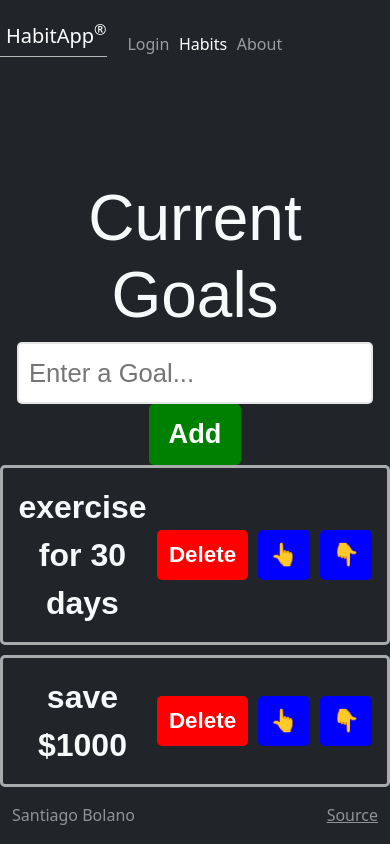
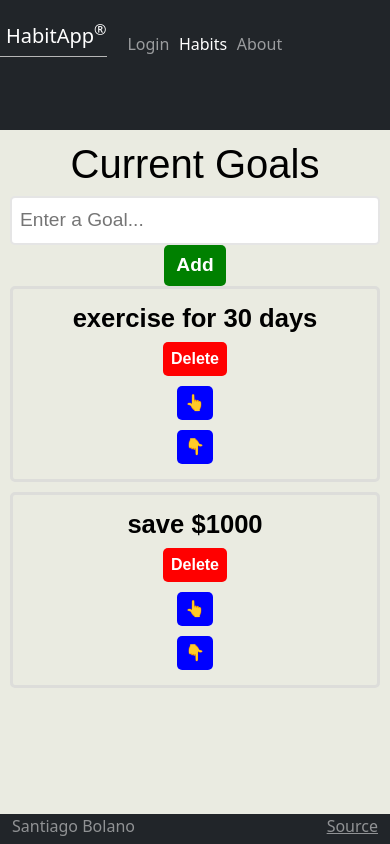
Before and after one commit to santiago28b/startup1, a React (Vite) app in the folder startup/: page /habits in a window 390 px wide. Built offline with nearby package versions, Linux system fonts and the light colour scheme.

Commit message:
imporved css

```diff
--- a/startup/src/about/about.jsx
+++ b/startup/src/about/about.jsx
@@ -3,16 +3,17 @@ import React from 'react';
 export function About() {
   return (
     <main className='container-fluid bg-secondary text-center'>
-        <p className="lead"> </p>
+        <p className="lead" style={{color:"black"}} >
         Habit App is a web app that you can use to manage and track your goal and habits. In this app you will be able to create a new goal and track them, you can see how other people makes new goals and you can set a time to complete them days or weeks.
-        <p className="h1">Motivational quote of the day</p>
+        </p>
+        <p className="h1" style={{color:"black"}}>Motivational quote of the day</p>
 
         <hr></hr>
         <img src="https://www.campervannewzealand.co.nz/assets/img/blog/444/Mount_Taranaki.jpg" className="img-fluid" alt="landscape"></img>
         <br></br>
         <figure className="text-center">
             <blockquote className="blockquote">
-              <p>"Success is not the key to happiness. Happiness is the key to success. If you love what you are doing, you will be successful."</p>
+              <p style={{color:"black"}}>"Success is not the key to happiness. Happiness is the key to success. If you love what you are doing, you will be successful."</p>
             </blockquote>
             <figcaption className="blockquote-footer">
                 Albert Schweitzer
--- a/startup/src/app.css
+++ b/startup/src/app.css
@@ -50,3 +50,7 @@ footer a {
     display: none;
   }
 }
+.bg-secondary{
+  --bs-bg-opacity:1;
+  background-color: rgb(234, 235, 225) !important;
+}
--- a/startup/src/app.jsx
+++ b/startup/src/app.jsx
@@ -41,6 +41,9 @@ export default function App() {
             <Route path='/about' element={<About />} />
             <Route path='*' element={<NotFound />} />
         </Routes>
+        <main className="container-fluid bg-secondary text-center">
+
+        </main>
 
         <footer className='bg-dark text-white-50'>
           <div className='container-fluid'>
--- a/startup/src/habits/habits.css
+++ b/startup/src/habits/habits.css
@@ -1,7 +1,111 @@
-.goal-list{
+.goal-list {
+    font-family: Arial, sans-serif;
+    text-align: center;
+    margin-top: 50px;
+    color: black;
+    padding: 10px;
+}
+
+h1 {
+    font-size: 3rem; /* Adjusted for smaller screens */
+}
+
+button {
+    font-size: 1.4rem;
+    font-weight: bold;
+    padding: 8px 16px;
+    color: white;
+    border: none;
+    border-radius: 5px;
+    cursor: pointer;
+    transition: background-color 0.5s ease;
+}
+
+.add-button {
+    background-color: green;
+}
+.delete-button {
+    background-color: red;
+}
+.move-button {
+    background-color: blue;
+}
+
+input[type='text'] {
+    font-size: 1.4rem;
+    padding: 8px;
+    border: 2px solid hsla(0, 0%, 80%, 0.5);
+    border-radius: 5px;
+    color: hsla(0, 0%, 0%, 0.5);
+    width: 100%; /* Full width on mobile */
+    max-width: 400px; /* Limit width on larger screens */
+}
+
+ol {
+    padding: 0;
+}
+
+.papi {
+    font-size: 1.8rem;
+    font-weight: bold;
+    padding: 10px;
+    margin-bottom: 10px;
+    border: 3px solid hsla(0, 0%, 85%, 0.75);
+    border-radius: 5px;
+    display: flex;
+    align-items: center;
+    flex-wrap: wrap; /* Wrap buttons below text on smaller screens */
+}
+
+.text {
+    flex: 1;
+}
+
+.delete-button, .move-button {
+    padding: 6px 10px;
+    font-size: 1.2rem;
+    margin-left: 5px;
+}
+
+/* Responsive adjustments for smaller screens */
+@media (max-width: 768px) {
+    h1 {
+        font-size: 2.5rem;
+    }
+
+    .papi {
+        font-size: 1.6rem;
+        flex-direction: column; /* Stack text and buttons vertically */
+        text-align: center;
+    }
+
+    button {
+        font-size: 1.2rem;
+        padding: 6px 12px;
+    }
+
+    input[type='text'] {
+        font-size: 1.2rem;
+        padding: 8px;
+    }
+
+    .delete-button, .move-button {
+        font-size: 1rem;
+        padding: 5px 8px;
+        margin: 5px 0; /* Spacing for stacked layout */
+    }
+}
+
+
+
+
+
+
+/* .goal-list{
     font-family: Arias, sans-serif;
     text-align:center;
     margin-top:100px;
+    color: black;
 }
 h1{
     font-size: 4rem;
@@ -41,7 +145,7 @@ ol{
     font-weight: bold;
     padding: 15px;
     /* background-color: hsl(0, 0%, 97%); */
-    margin-bottom: 10px;
+    /* margin-bottom: 10px;
     border: 3px solid hsla(0, 0%, 85%,0.75);
     border-radius: 5px;
     display: flex;
@@ -55,4 +159,4 @@ ol{
     font-size: 1.4rem;
     margin-left: 10px;
 
-}
+} */
--- a/startup/src/habits/habits.jsx
+++ b/startup/src/habits/habits.jsx
@@ -46,7 +46,7 @@ export function Habits() {
         }
     }
 
-  return (<div className='goal-list'>
+  return (<div className='goal-list container-fluid bg-secondary text-center'>
 
     <h1>Current Goals</h1>
     <div>
--- a/startup/src/login/login.jsx
+++ b/startup/src/login/login.jsx
@@ -3,7 +3,7 @@ import React from 'react';
 export function Login() {
   return (
     <main className="container-fluid bg-secondary text-center">
-      <p className="lead">
+      <p className="lead" style={{color:"black"}}>
         Here you will be able to manage and track your progress. This app is here to help you be better with anything you commit to.
       </p>
 
```
